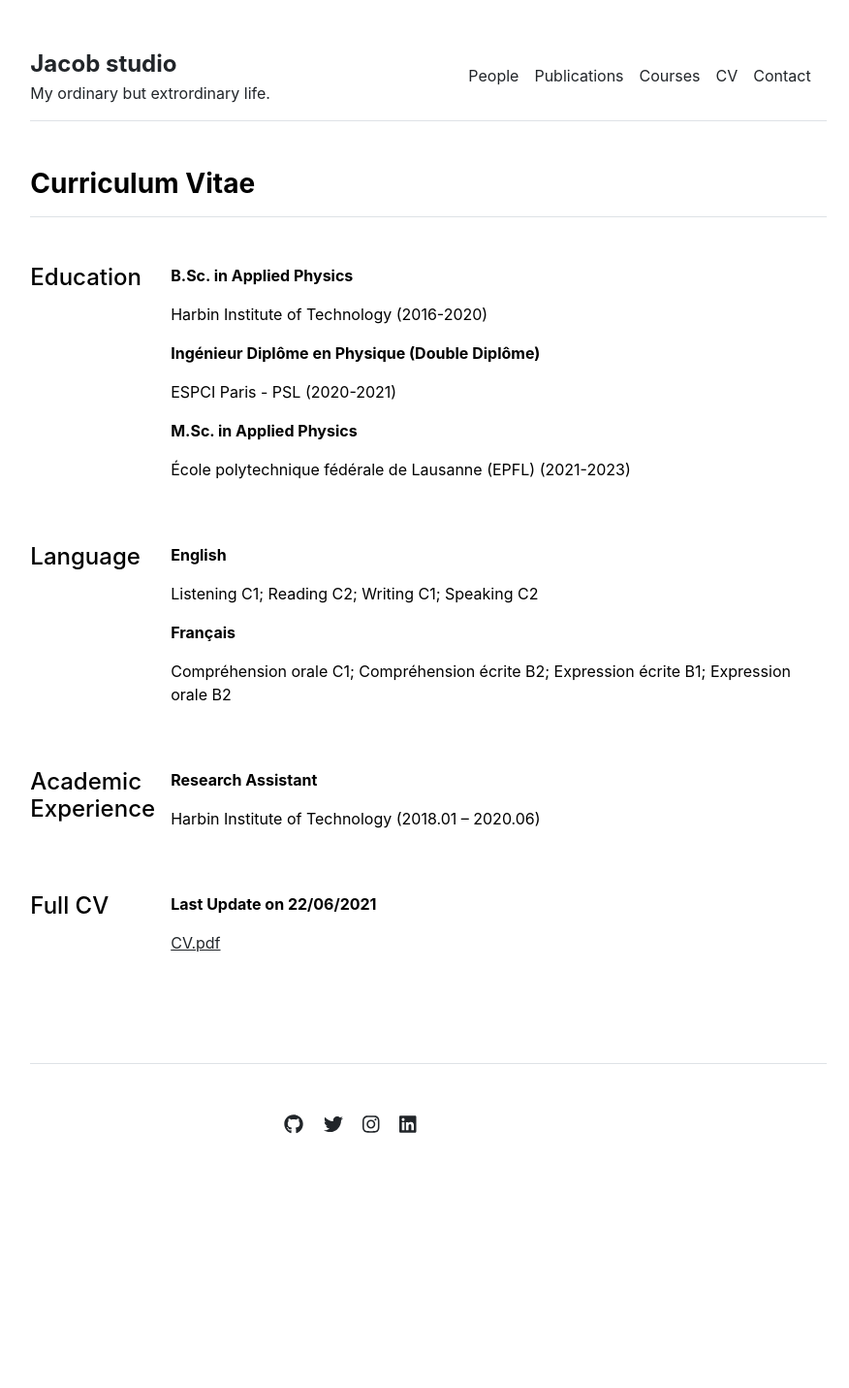
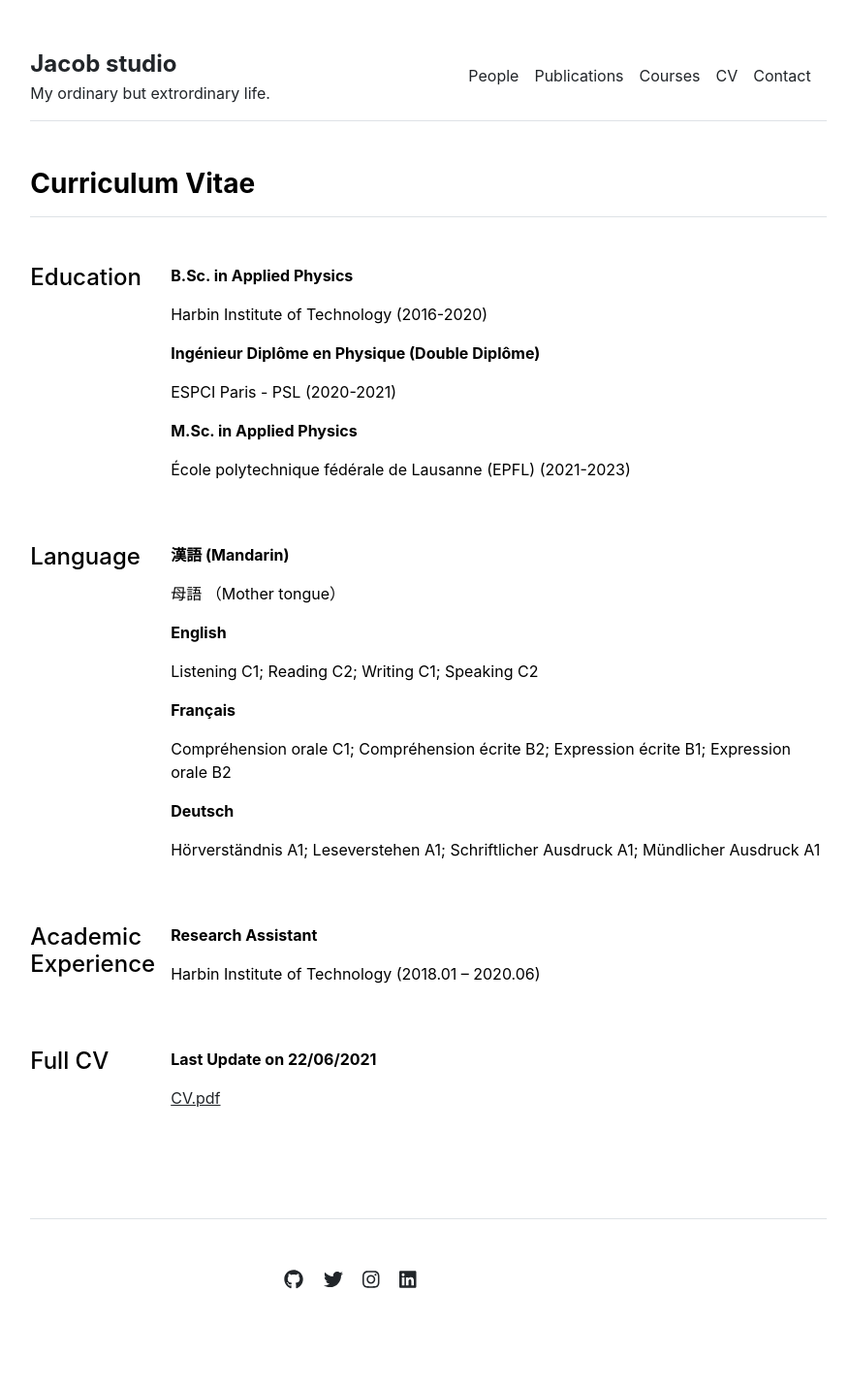
Before and after one commit to JinxinHu/jinxinhu.github.io, a Jekyll site: the page built from cv.md, in a window 1280 px wide. Shown: the whole page at 97% size, without its empty margins (198-1074 px from the left). Built offline with Jekyll 4.4.1, drawn with Linux system fonts in a browser that asks for light colours; before the commit the page ends 1271 px from its top, so only the background shows below that.

Commit message:
Update language.yml

```diff
--- a/_data/cv/language.yml
+++ b/_data/cv/language.yml
@@ -1,5 +1,11 @@
+- title: '漢語 (Mandarin)'
+  description: '母語 （Mother tongue）'
+
 - title: 'English'
   description: 'Listening C1; Reading C2; Writing C1; Speaking C2'
 
 - title: 'Français'
   description: 'Compréhension orale C1; Compréhension écrite B2; Expression écrite B1; Expression orale B2'
+
+- title: 'Deutsch'
+  description: 'Hörverständnis A1; Leseverstehen A1; Schriftlicher Ausdruck A1; Mündlicher Ausdruck A1'
```
